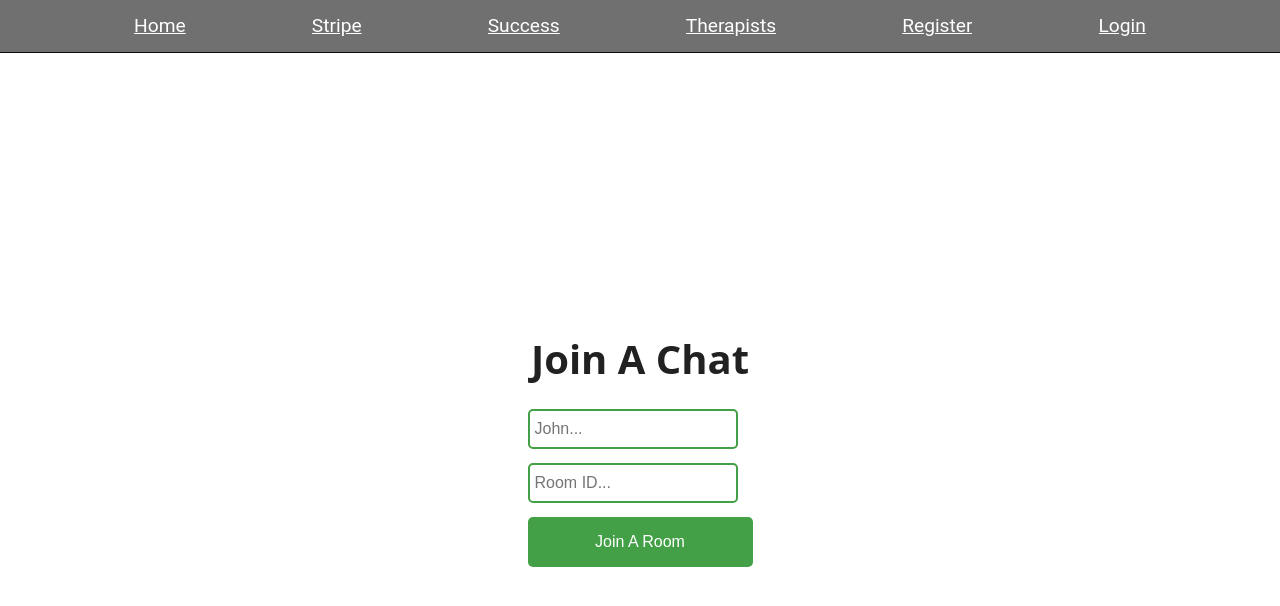
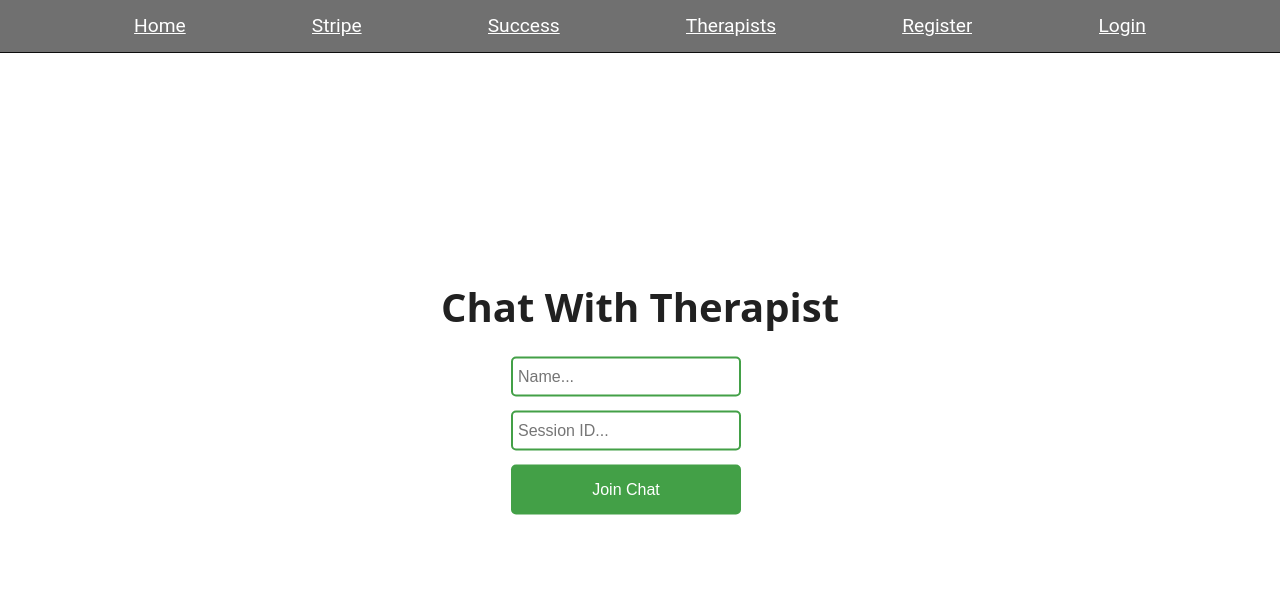
Before and after one commit to Team-TrailBlazers/Mental-Ease-Fronted, a React (Vite) app: page /chat in a window 1280 px wide. Shown: the top 606 px of the page. Built offline with nearby package versions, Linux system fonts and the light colour scheme; no server answers.

Commit message:
socket.io frontend implementation

```diff
--- a/src/Components/Chat.jsx
+++ b/src/Components/Chat.jsx
@@ -23,20 +23,10 @@ function Chat({ socket, username, room }) {
         }
     };
 
-    // useEffect(() => {
-    //     socket.on("receive_message", (data) => {
-    //         setMessageList((list) => [...list, data]);
-    //     });
-    // }, [socket]);
     useEffect(() => {
-        if (socket) {
-            socket.on("receive_message", (data) => {
-                setMessageList((list) => [...list, data]);
-            });
-            return () => {
-                socket.off("receive_message");
-            };
-        }
+        socket.on("receive_message", (data) => {
+            setMessageList((list) => [...list, data]);
+        });
     }, [socket]);
 
     return (
--- a/src/Components/Messaging/Message.jsx
+++ b/src/Components/Messaging/Message.jsx
@@ -21,20 +21,20 @@ function Message() {
     <div className="Message">
       {!showChat ? (
         <div className="joinChatContainer">
-          <h3>Join A Chat</h3>
-          <input type="text" placeholder="John..."
+          <h3>Chat With Therapist</h3>
+          <input type="text" placeholder="Name..."
             onChange={(event) => {
               setUsername(event.target.value);
             }}
           />
-          <input type="text" placeholder="Room ID..."
+          <input type="text" placeholder="Session ID..."
             onChange={(event) => {
               setRoom(event.target.value);
             }}
           />
-          <button onClick={joinRoom}>Join A Room</button>
+          <button onClick={joinRoom}>Join Chat</button>
         </div>
-      ) : (   //
+      ) : (
         <Chat socket={socket} username={username} room={room} />
       )}
     </div>
--- a/src/Components/Messaging/message.css
+++ b/src/Components/Messaging/message.css
@@ -17,6 +17,10 @@
     display: flex;
     flex-direction: column;
     text-align: center;
+    top: 50%;
+    left: 50%;
+    position: absolute;
+    transform: translate(-50%, -50%);
   }
 
   .joinChatContainer h3 {
@@ -24,17 +28,18 @@
     margin-bottom: 1rem;
   }
   .joinChatContainer input {
-    width: 210px;
+    width: 230px;
     height: 40px;
     margin: 7px;
     border: 2px solid #43a047;
     border-radius: 5px;
     padding: 5px;
     font-size: 16px;
+    margin-left: 70px;
   }
 
   .joinChatContainer button {
-    width: 225px;
+    width: 230px;
     height: 50px;
     margin: 7px;
     border: none;
@@ -44,6 +49,7 @@
     background: #43a047;
     color: #fff;
     cursor: pointer;
+    margin-left: 70px;
   }
 
   .joinChatContainer button:hover {
@@ -51,8 +57,9 @@
   }
 
   .chat-window {
-    width: 300px;
-    height: 420px;
+    width: 500px;
+    height: 550px;
+    position: relative;
   }
 
   .chat-window p {
@@ -60,10 +67,15 @@
   }
   .chat-window .chat-header {
     height: 45px;
-    border-radius: 6px;
+    border-radius: 5px;
     background: #263238;
     position: relative;
     cursor: pointer;
+    position: absolute;
+    top: 0;
+    left: 0;
+    right: 0;
+    z-index: 2;
   }
   .chat-window .chat-header p {
     display: block;
@@ -74,11 +86,13 @@
   }
 
   .chat-window .chat-body {
-    height: calc(450px - (45px + 70px));
+    height: calc(600px - (45px + 80px));
+    /* height: calc(400px - (45px + 70px)); */
     border: 1px solid #263238;
     background: #fff;
-
+    border-radius: 4px;
     position: relative;
+    z-index: 1;
   }
   .chat-window .chat-body .message-container {
     width: 100%;
@@ -92,6 +106,7 @@
   }
   .chat-window .chat-body .message {
     height: auto;
+    margin-top: 35px;
     padding: 10px;
     display: flex;
   }
@@ -115,29 +130,29 @@
   }
 
   #you {
-    justify-content: flex-start;
+    justify-content: flex-end;
   }
 
   #you .message-content {
-    justify-content: flex-start;
+    justify-content: flex-end;
   }
 
   #you .message-meta {
-    justify-content: flex-start;
+    justify-content: flex-end;
     margin-left: 5px;
   }
 
   #other {
-    justify-content: flex-end;
+    justify-content: flex-start;
   }
 
   #other .message-content {
-    justify-content: flex-end;
+    justify-content: flex-start;
     background-color: cornflowerblue;
   }
 
   #other .message-meta {
-    justify-content: flex-end;
+    justify-content: flex-start;
     margin-right: 5px;
   }
 
```
